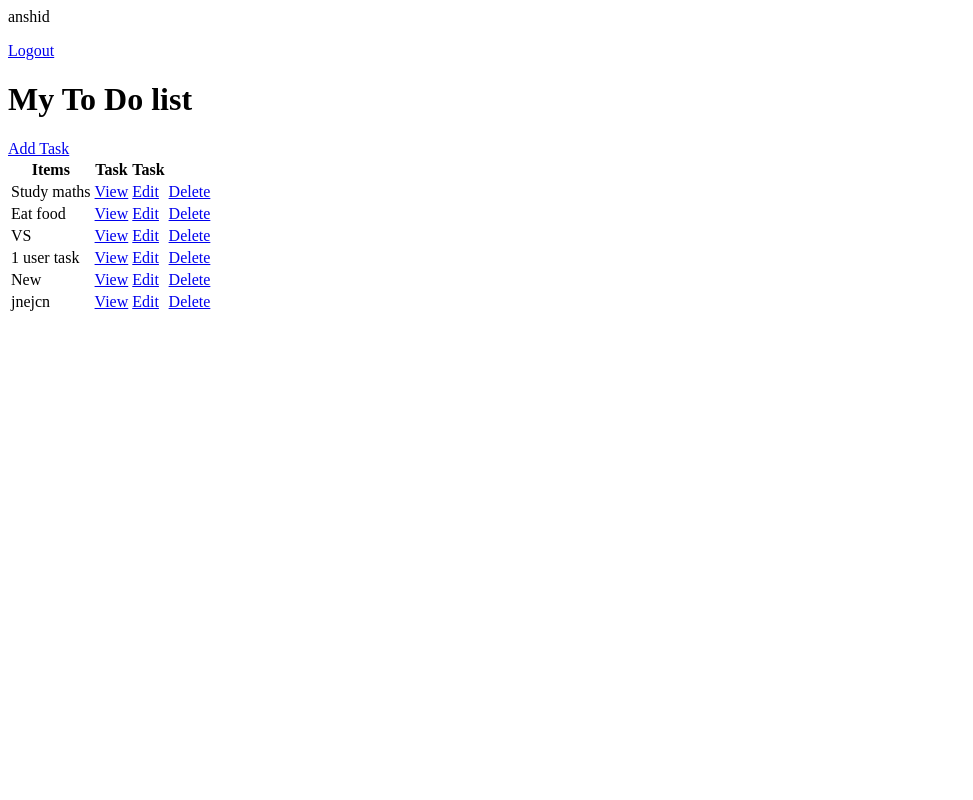
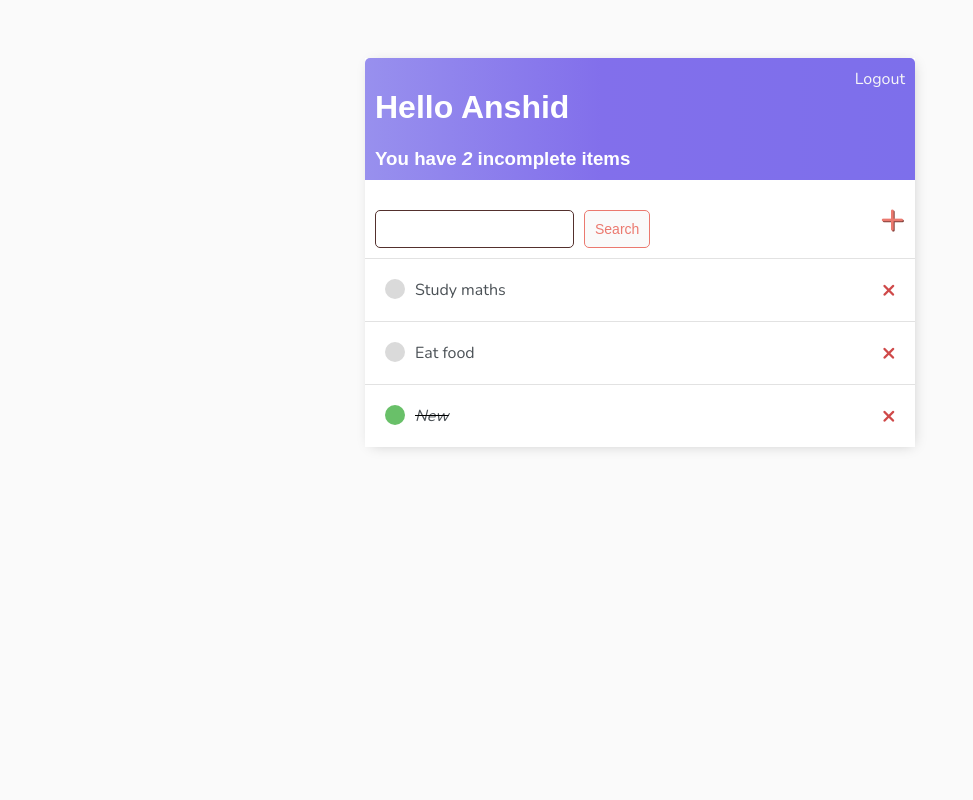
Before and after one commit to anshid-o/manageTask-Website, a Django app: page / in a window 1280 px wide. Shown: the whole page, without its empty margins (0-973 px from the left). Run offline with Django 4.2, Linux system fonts and the light colour scheme; a user stored in the database is signed in; data comes from the database, SQL or seed files in the repository; both versions use the stored data as it was after the commit.

Commit message:
project completed

```diff
--- /dev/null
+++ b/base/templates/base/main.html
@@ -0,0 +1,129 @@
+<!DOCTYPE html>
+<html lang="en">
+<head>
+    <meta charset="UTF-8">
+    <meta name="viewport" content="width=device-width, initial-scale=1.0">
+    <title>To Do Items</title>
+    <link rel="preconnect" href="https://fonts.googleapis.com">
+<link rel="preconnect" href="https://fonts.gstatic.com" crossorigin>
+<link href="https://fonts.googleapis.com/css2?family=Nunito:wght@200&display=swap" rel="stylesheet">
+    <style>
+        body{
+            background-color: #FAFAFA;
+            font-family: 'Nunito', sans-serif;
+            padding-top: 50px;
+        }
+        h1,h2,h3,h4,h5,h6{
+            font-family: 'Raleway', sans-serif;
+        }
+
+        a,p{
+            color: #4b5156;
+        }
+
+        .container{
+            max-width: 550px;
+            margin: auto;
+            background-color: #fff;
+            -webkit-box-shadow:2px 2px 13px -4px rgba(0,0,0,0.21);
+            box-shadow: 2px 2px 13px -4px rgba(0,0,0,0.21);
+        }
+
+        .header-bar{
+            display: flex;
+            padding: 10px;
+            justify-content: space-between;
+            color: #fff;
+            border-radius: 5px 5px 0 0;
+            background: linear-gradient(90deg,#9890ee 0%,#826feb 43%,#7d6feb 100%);
+        }
+        .header-bar a{
+            color: rgb(247,247,247);
+            text-decoration: none;
+        }
+
+        .task-wrapper{
+            display: flex;
+            align-items: center;
+            justify-content: space-between;
+            padding: 20px;
+            background-color: #fff;
+            border-top: 1px solid rgb(226,226,226);
+        }
+        .task-title{
+            display: flex;
+        }
+        .task-title a{
+            text-decoration: none;
+            color: #4b5156;
+            margin-left: 10px;
+        }
+
+        .task-complete-icon{
+            height: 20px;
+            width: 20px;
+            background-color: rgb(105,192,105);
+            border-radius: 50%;
+        }
+        .task-incomplete-icon{
+            height: 20px;
+            width: 20px;
+            background-color: rgb(218,218,218);
+            border-radius: 50%;
+        }
+        .delete-link{
+            text-decoration: none;
+            color: #cf4949;
+            font-weight: 900;
+            font-size: 22px;
+            line-height: 0;
+        }
+        #search-add-wrapper{
+            display: flex;
+            justify-content: space-between;
+            align-items: center;
+            padding: 10px;
+        }
+        #add-link{
+            color: #EB796F;
+            text-decoration: none;
+            font-size: 42px;
+            text-shadow: 1px 1px #81413b;
+        }
+        input[type=text],input[type=password],textarea{
+            border: 1px solid #54302d;
+            border-radius: 5px;
+            padding: 10px;
+            width: 90%;
+        }
+        label{
+            padding-top: 10px !important;
+            display: block;
+        }
+        .button{
+            border: 1px solid #EB796F;
+            background-color: #FAFAFA;
+            color: #EB796F;
+            padding: 10px;
+            font-size: 14px;
+            border-radius: 5px;
+            cursor: pointer;
+            text-decoration: none;
+        }
+        .card-body{
+            padding: 20px;
+        }
+
+
+    </style>
+</head>
+<body>
+    <div class="container">
+        {% block content %}
+
+
+
+        {% endblock content %}
+    </div>
+</body>
+</html>
--- a/base/templates/base/task_detail.html
+++ b/base/templates/base/task_detail.html
@@ -1 +1,6 @@
+{% extends "base/main.html" %}
+
+{% block content %}
+
 <h1>Task : {{ task}}</h1>
+{% endblock content %}
--- a/base/templates/base/task_list.html
+++ b/base/templates/base/task_list.html
@@ -1,32 +1,77 @@
+{% extends "base/main.html" %}
+
+{% block content %}
+
+<div class="header-bar">
+  <div>
+    <h1>Hello {{request.user | title}}</h1>
+    <h3 style="margin: 0;">You have <i>{{count}}</i> incomplete item{{count|pluralize:"s"}}</h3>
+  </div>
+
+
+
 {% if request.user.is_authenticated %}
-    <p>{{request.user}}</p>
+
     <a href="{% url 'logout' %}">Logout</a>
 {% else %}
 <a href="{% url 'login' %}">Login</a>
 
 
 {% endif %}
+</div>
+
+<div id="search-add-wrapper">
+  <form action="" method="get" style="margin-top: 20px;display: flex;">
+    <input type="text" name="search-area"  value="{{search_input}}">
+    <input style="margin-left:10px ;" class="button" type="submit" value="Search">
+  </form>
+  <a id="add-link" href="{% url 'task-create' %}">&#x2b;</a>
+</div>
 
 
-<h1>My To Do list</h1>
 
 
-<a href="{% url 'task-create' %}">Add Task</a>
 
-<table>
-    <tr>
-        <th>Items</th>
-        <th>Task</th>
-        <th>Task</th>
-    </tr>
-    {% for task in tasks %}
-      <tr>
-        <td>{{ task.title }}</td>
-        <td><a href="{% url 'task' task.id %}">View</a></td>
-        <td><a href="{% url 'task-update' task.id %}">Edit</a></td>
-        <td><a href="{% url 'task-delete' task.id %}">Delete</a></td>
-      </tr>
-      {% empty %}
+
+<div class="task-items-wrapper">
+  {% for task in tasks %}
+
+    <div class="task-wrapper">
+
+
+      {% if task.complete %}
+        <div class="task-title">
+
+          <div class="task-complete-icon">
+
+          </div>
+          <i>
+            <s>
+              <a href="{% url 'task-update' task.id %}">{{ task }}</a>
+            </s>
+          </i>
+
+        </div>
+        <a class="delete-link" href="{% url 'task-delete' task.id %}">&#215;</a>
+        {% else %}
+        <div class="task-title">
+
+          <div class="task-incomplete-icon">
+
+          </div>
+
+              <a href="{% url 'task-update' task.id %}">{{ task }}</a>
+
+
+        </div>
+        <a class="delete-link" href="{% url 'task-delete' task.id %}">&#215;</a>
+
+      {% endif %}
+    </div>
+
+  {% empty %}
         <h3>No items in list</h3>
-    {% endfor %}
-</table>
+  {% endfor %}
+</div>
+
+{% endblock content %}
--- a/base/urls.py
+++ b/base/urls.py
@@ -2,9 +2,10 @@
 from django.urls import path
 from django.contrib.auth.views import LogoutView
 
-from .views import TaskList,TaskDetail,TaskCreate,TaskUpdate,TaskDelete,CustomLoginView
+from .views import TaskList,TaskDetail,TaskCreate,TaskUpdate,TaskDelete,CustomLoginView,RegisterPage
 urlpatterns = [
     path('login/',CustomLoginView.as_view(),name='login'),
+    path('register/',RegisterPage.as_view(),name='register'),
     path('', TaskList.as_view(),name='tasks'),
     path('logout/',LogoutView.as_view(next_page='login'),name='logout'),
 
--- a/base/views.py
+++ b/base/views.py
@@ -1,13 +1,16 @@
-from django.shortcuts import render
+from typing import Any
+# from django.http import HttpResponse
+from django.shortcuts import render,redirect
 from django.views.generic.list import ListView
 from django.views.generic.detail import DetailView
 from django.urls import reverse_lazy
-from django.views.generic.edit import CreateView,UpdateView,DeleteView
+from django.views.generic.edit import CreateView,UpdateView,DeleteView,FormView
 
 from . models import Task
 from django.contrib.auth.views import LoginView
 from django.contrib.auth.mixins import LoginRequiredMixin
-
+from django.contrib.auth.forms import UserCreationForm
+from django.contrib.auth import login
 # Create your views here.
 class CustomLoginView(LoginView):
     template_name='base/login.html'
@@ -16,12 +19,39 @@ class CustomLoginView(LoginView):
     def get_success_url(self):
         return reverse_lazy('tasks')
 
+class RegisterPage(FormView):
+    template_name='base/register.html'
+    form_class=UserCreationForm
+    redirect_authenticated_user=True
+    success_url=reverse_lazy('tasks')
 
+    def form_valid(self, form):
+        user=form.save()
+        if user is not None:
+            login(self.request,user)
+        return super(RegisterPage,self).form_valid(form)
+
+    def get(self,*args,**kwargs):
+        if self.request.user.is_authenticated:
+            return redirect('tasks')
+        return super(RegisterPage,self).get(*args,**kwargs)
 
 
 class  TaskList(LoginRequiredMixin,ListView):
     model = Task
     context_object_name = 'tasks'
+
+
+    def get_context_data(self, **kwargs):
+        context=super().get_context_data(**kwargs)
+        context['tasks']=context['tasks'].filter(user=self.request.user)
+        context['count']=context['tasks'].filter(complete=False).count()
+
+        search_input=self.request.GET.get('search-area') or ''
+        if(search_input):
+             context['tasks']=context['tasks'].filter(title__icontains=search_input)
+        context['search_input']=search_input
+        return context
 
 class TaskDetail(LoginRequiredMixin,DetailView):
     model=Task
@@ -30,13 +60,19 @@ class TaskDetail(LoginRequiredMixin,DetailView):
 
 class TaskCreate(LoginRequiredMixin,CreateView):
     model=Task
-    fields= '__all__'
+    fields= {'title','description','complete'}
     success_url=reverse_lazy('tasks')
+
+    def form_valid(self, form):
+        form.instance.user=self.request.user
+        return super(TaskCreate,self).form_valid(form)
+
 
 
 class TaskUpdate(LoginRequiredMixin,UpdateView):
     model=Task
-    fields= '__all__'
+    fields= {'title','description','complete'}
+
     success_url=reverse_lazy('tasks')
 
 class TaskDelete(LoginRequiredMixin,DeleteView):
```
Also changed, not shown: base/templates/base/login.html (+21 -6 lines), base/templates/base/register.html (added, +30 -0 lines), base/templates/base/task_confirm_delete.html (+18 -6 lines), base/templates/base/task_form.html (+18 -7 lines), pas.py (added, +36 -0 lines), db.sqlite3.
